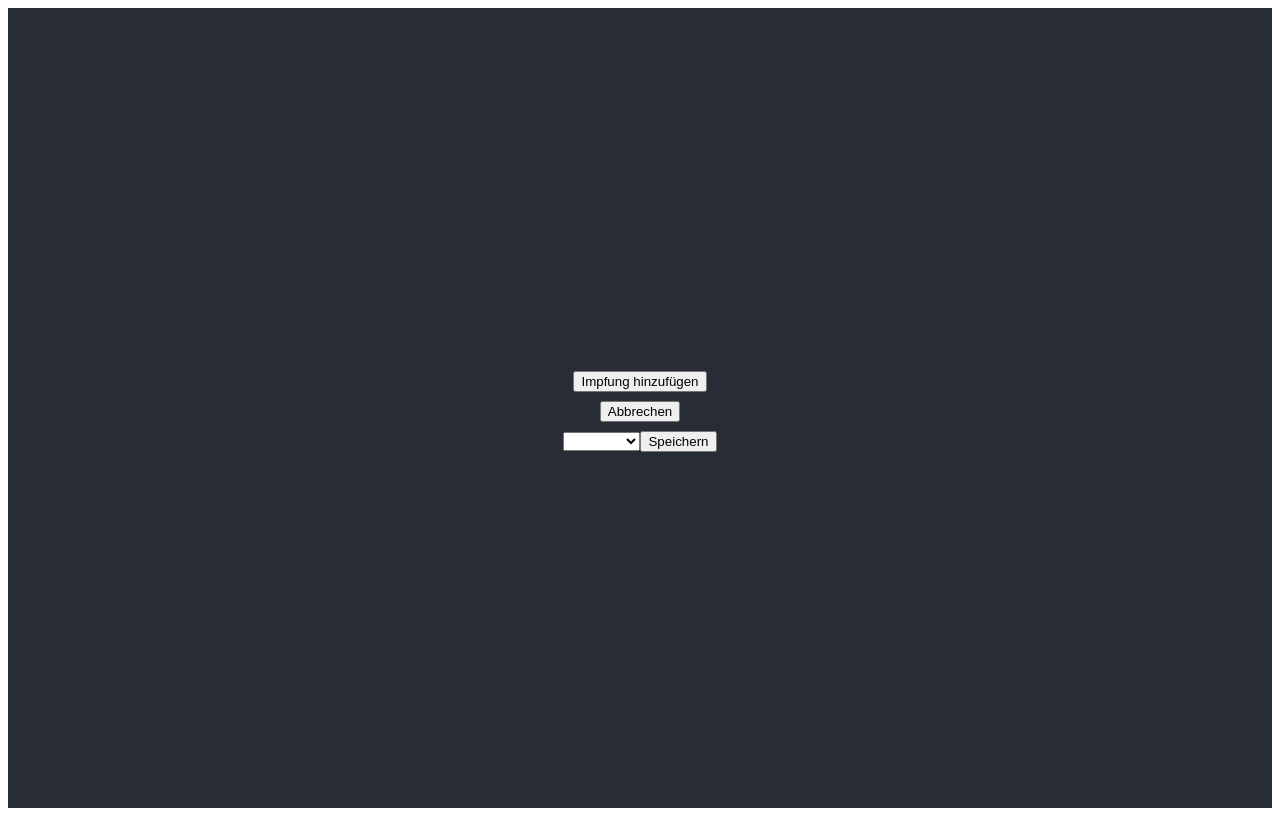
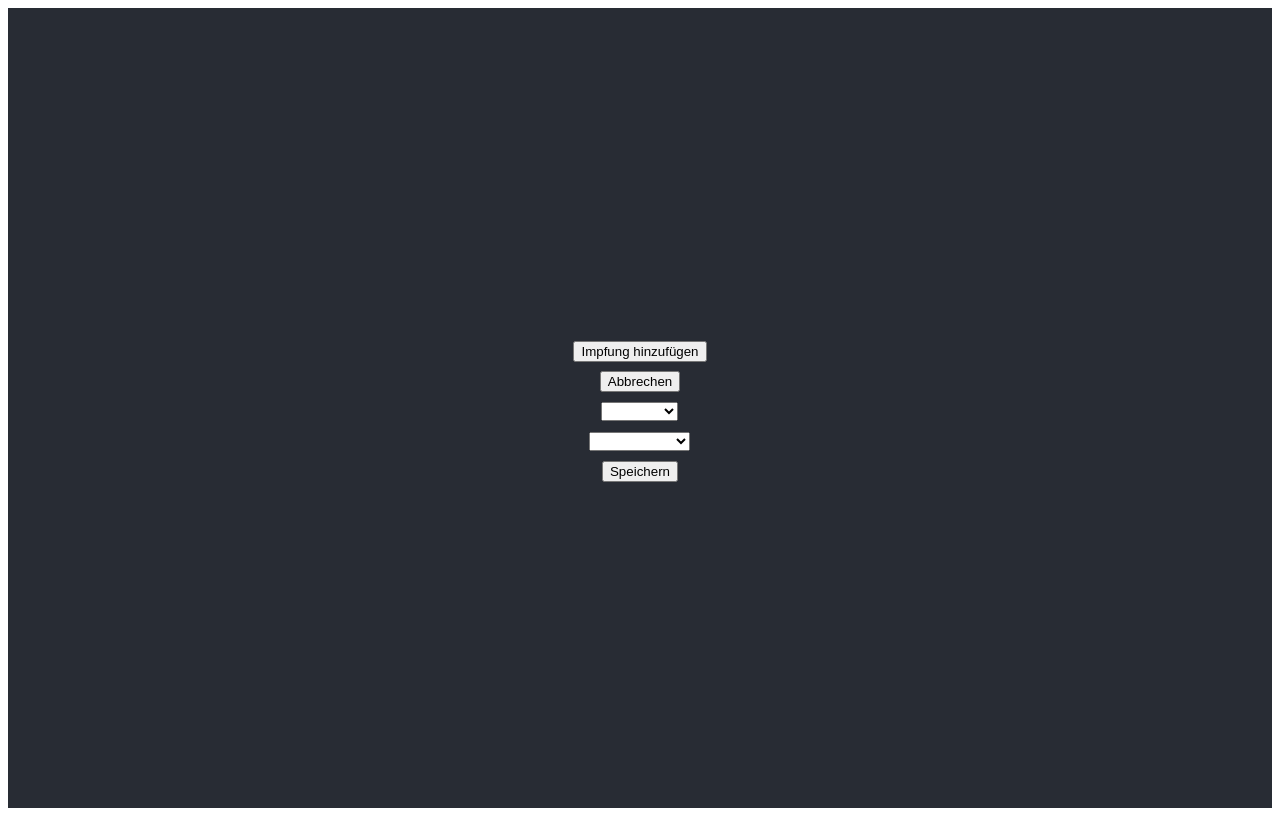
Before and after one commit to bemme001/Impfkalender, a React (Create React App) app: page / in a window 1280 px wide. Both pictures are taken after a click on the button "Impfung hinzufügen". Built offline with nearby package versions, Linux system fonts and the light colour scheme.

Commit message:
further improvements when entering the immunization data

```diff
--- a/src/components/addImmunization/Popup.js
+++ b/src/components/addImmunization/Popup.js
@@ -12,7 +12,7 @@ class Popup extends React.Component {
       vaccine: '',
       status: ''
     };
-    this.Immun = new Immunization();
+    this.immunization = new Immunization();
 
     this.handleChange = this.handleChange.bind(this);
     this.handleSubmit = this.handleSubmit.bind(this);
@@ -26,7 +26,9 @@ class Popup extends React.Component {
       case 'vaccine':
         this.setState({vaccine: event.target.value});
         break;
-      case '':
+      case 'status':
+        this.setState({status: event.target.value});
+        break;
     }
     //console.log(this.state.vaccine);
   }
@@ -34,7 +36,8 @@ class Popup extends React.Component {
   handleSubmit(event) {
     //TODO Daten aus Formular in this.Immun füllen
     console.log(this.state.vaccine);
-    event.preventDefault();
+    console.log(this.state.status);
+    //event.preventDefault();
     //let result = PostImmunization(this.Immun.create)
     //console.log(result);
     this.props.switchPopUp();
@@ -58,7 +61,14 @@ class Popup extends React.Component {
               <option value="covid-19">Covid-19</option>
               <option value="influenza">Influenza</option>
             </select>
-            <input type='submit' value='Speichern'/>
+            <br/>
+            <select name='status' value={this.state.value} onChange={this.handleChange}>
+              <option value=""></option>
+              <option value="completed">Completed</option>
+              <option value="uncompleted">Uncompleted</option>
+            </select>
+            <br/>
+            <input type='submit' className='submit_button' value='Speichern'/>
           </form>
         </div>
       </div>
```
